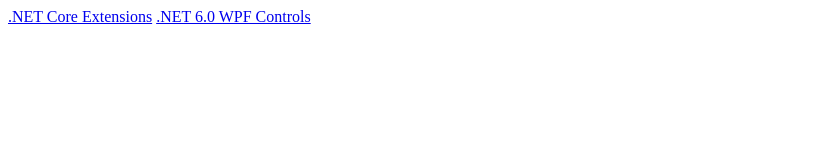
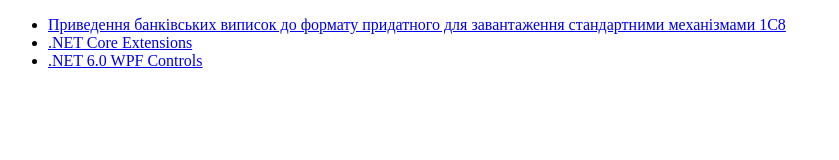
Before and after one commit to sabatex/sabatex, a plain HTML site: page index.html in a window 1280 px wide. Shown: the whole page, without its empty margins (0-839 px from the left). Drawn offline with Linux system fonts and the light colour scheme.

Commit message:
add BankService link

```diff
--- a/index.html
+++ b/index.html
@@ -4,11 +4,20 @@
     <meta charset="UTF-8">
     <meta http-equiv="X-UA-Compatible" content="IE=edge">
     <meta name="viewport" content="width=device-width, initial-scale=1.0">
-    <title>Document</title>
+    <meta name="keywords" content="1C8 .NET C# Банк виписка">
+    <title>Sabatex repositories</title>
 </head>
 <body>
-   <a href="https://github.com/sabatex/Extensions">.NET Core Extensions</a>
-   <a href="https://github.com/sabatex/WPF.Controls">.NET 6.0 WPF Controls</a>
-
+    <ul>
+        <li>
+            <a href="https://sabatex.github.io/BankServiceFor1C8">Приведення банківських виписок до формату придатного для завантаження стандартними механізмами 1С8</a>
+        </li>
+        <li>
+            <a href="https://github.com/sabatex/Extensions">.NET Core Extensions</a>
+        </li>
+        <li>
+            <a href="https://github.com/sabatex/WPF.Controls">.NET 6.0 WPF Controls</a>
+        </li>
+    </ul>
 </body>
 </html>
```
